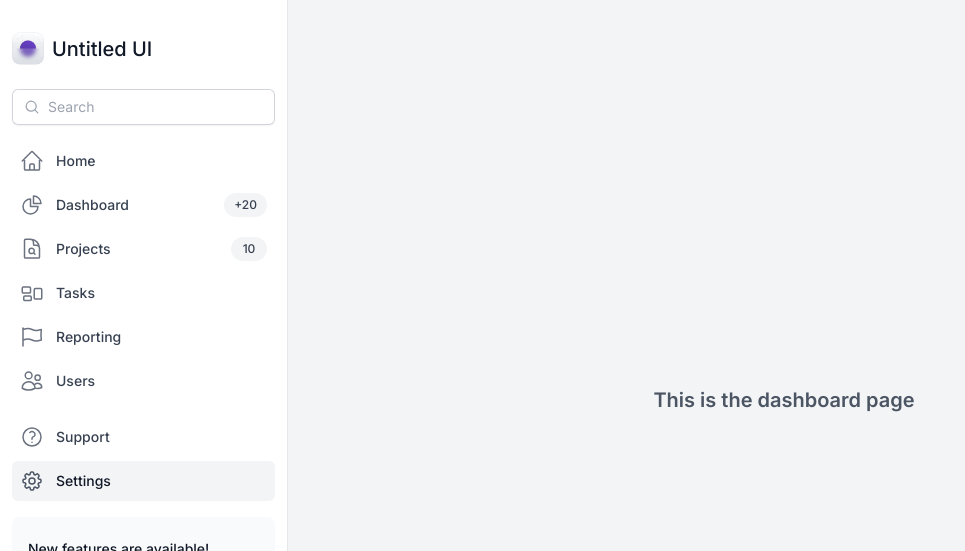
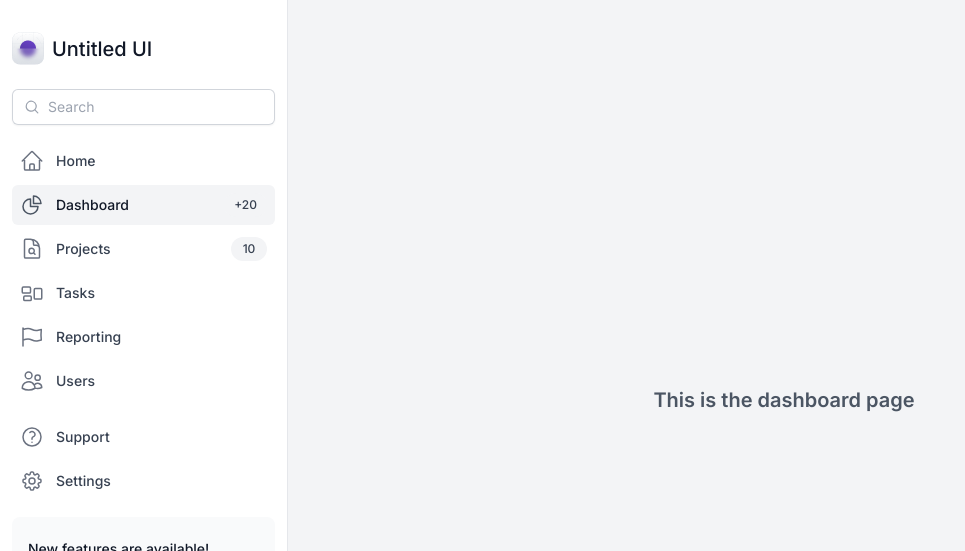
Before and after one commit to Bastieno/settings-page, a Next.js app: page /dashboard in a window 1280 px wide. Shown: the top 551 px of the page, without its empty margins (0-965 px from the left). Built offline with nearby package versions, Linux system fonts and the light colour scheme.

Commit message:
make the navigation links work

```diff
--- a/app/components/sidebar/Desktop.tsx
+++ b/app/components/sidebar/Desktop.tsx
@@ -4,7 +4,7 @@ import { ArrowRightOnRectangleIcon } from '@heroicons/react/24/outline';
 import { MagnifyingGlassIcon } from '@heroicons/react/20/solid';
 
 import { navigation, secondaryNavigation } from '@/app/data/navigation';
-import { classNames } from '@/app/utils/classNames';
+import { SidebarItem } from './SidebarItem';
 
 import appLogo from '../../../public/logos/app-logo.png';
 
@@ -24,7 +24,7 @@ export function DesktopSidebar() {
           Untitled UI
         </h1>
       </div>
-      {/* Sidebar component, swap this element with another sidebar if you like */}
+      {/* Sidebar component */}
       <div className='mt-2 flex flex-1 flex-col overflow-y-auto pt-1'>
         {/* Sidebar Search */}
         <div className='mt-2 px-3'>
@@ -54,64 +54,14 @@ export function DesktopSidebar() {
         <nav className='mt-4 px-3 flex-grow'>
           <div className='space-y-1'>
             {navigation.map((item) => (
-              <a
-                key={item.name}
-                href={item.href}
-                className={classNames(
-                  item.current
-                    ? 'bg-gray-100 text-gray-900'
-                    : 'text-gray-700 hover:bg-gray-50 hover:text-gray-900',
-                  'group flex items-center rounded-md px-2 py-2 text-sm font-medium'
-                )}
-                aria-current={item.current ? 'page' : undefined}
-              >
-                <item.icon
-                  className={classNames(
-                    item.current
-                      ? 'text-gray-600'
-                      : 'text-gray-500 group-hover:text-gray-600',
-                    'mr-3 h-6 w-6 flex-shrink-0'
-                  )}
-                  aria-hidden='true'
-                />
-                {item.name}
-                {item.count ? (
-                  <span
-                    className='ml-auto w-9 min-w-max whitespace-nowrap rounded-full bg-gray-100 px-2.5 py-0.5 text-center text-xs font-medium leading-5 text-gray-700'
-                    aria-hidden='true'
-                  >
-                    {item.count}
-                  </span>
-                ) : null}
-              </a>
+              <SidebarItem key={item.name} item={item} />
             ))}
           </div>
           {/* Secondary navigation */}
           <div className='mt-4'>
             <div className='mt-1 space-y-1'>
               {secondaryNavigation.map((item) => (
-                <a
-                  key={item.name}
-                  href={item.href}
-                  className={classNames(
-                    item.current
-                      ? 'bg-gray-100 text-gray-900'
-                      : 'text-gray-700 hover:bg-gray-50 hover:text-gray-900',
-                    'group flex items-center rounded-md px-2 py-2 text-sm font-medium'
-                  )}
-                  aria-current={item.current ? 'page' : undefined}
-                >
-                  <item.icon
-                    className={classNames(
-                      item.current
-                        ? 'text-gray-600'
-                        : 'text-gray-500 group-hover:text-gray-600',
-                      'mr-3 h-6 w-6 flex-shrink-0'
-                    )}
-                    aria-hidden='true'
-                  />
-                  {item.name}
-                </a>
+                <SidebarItem key={item.name} item={item} />
               ))}
             </div>
           </div>
--- a/app/components/sidebar/Mobile.tsx
+++ b/app/components/sidebar/Mobile.tsx
@@ -7,9 +7,9 @@ import {
   XMarkIcon,
 } from '@heroicons/react/24/outline';
 
+import { SidebarItem } from './SidebarItem';
 import { useNavContext } from '@/app/providers/NavProvider';
 import { navigation, secondaryNavigation } from '@/app/data/navigation';
-import { classNames } from '@/app/utils/classNames';
 
 import appLogo from '../../../public/logos/app-logo.png';
 
@@ -87,64 +87,14 @@ export function MobileSidebar() {
                     <nav className='mt-6 px-3 flex-grow'>
                       <div className='space-y-1'>
                         {navigation.map((item) => (
-                          <a
-                            key={item.name}
-                            href={item.href}
-                            className={classNames(
-                              item.current
-                                ? 'bg-gray-100 text-gray-900'
-                                : 'text-gray-700 hover:bg-gray-50 hover:text-gray-900',
-                              'group flex items-center rounded-md px-2 py-2 text-sm font-medium'
-                            )}
-                            aria-current={item.current ? 'page' : undefined}
-                          >
-                            <item.icon
-                              className={classNames(
-                                item.current
-                                  ? 'text-gray-600'
-                                  : 'text-gray-500 group-hover:text-gray-600',
-                                'mr-3 h-6 w-6 flex-shrink-0'
-                              )}
-                              aria-hidden='true'
-                            />
-                            {item.name}
-                            {item.count ? (
-                              <span
-                                className='ml-auto w-9 min-w-max whitespace-nowrap rounded-full bg-gray-100 px-2.5 py-0.5 text-center text-xs font-medium leading-5 text-gray-700'
-                                aria-hidden='true'
-                              >
-                                {item.count}
-                              </span>
-                            ) : null}
-                          </a>
+                          <SidebarItem key={item.name} item={item} />
                         ))}
                       </div>
                       <div className='mt-8'>
                         {/* Secondary navigation */}
                         <div className='mt-1 space-y-1'>
                           {secondaryNavigation.map((item) => (
-                            <a
-                              key={item.name}
-                              href={item.href}
-                              className={classNames(
-                                item.current
-                                  ? 'bg-gray-100 text-gray-900'
-                                  : 'text-gray-700 hover:bg-gray-50 hover:text-gray-900',
-                                'group flex items-center rounded-md px-2 py-2 text-sm font-medium'
-                              )}
-                              aria-current={item.current ? 'page' : undefined}
-                            >
-                              <item.icon
-                                className={classNames(
-                                  item.current
-                                    ? 'text-gray-600'
-                                    : 'text-gray-500 group-hover:text-gray-600',
-                                  'mr-3 h-6 w-6 flex-shrink-0'
-                                )}
-                                aria-hidden='true'
-                              />
-                              {item.name}
-                            </a>
+                            <SidebarItem key={item.name} item={item} />
                           ))}
                         </div>
                       </div>
--- /dev/null
+++ b/app/components/sidebar/SidebarItem.tsx
@@ -0,0 +1,45 @@
+'use client';
+import { usePathname } from 'next/navigation';
+import Link from 'next/link';
+
+import type { NavItem } from '@/app/data/navigation';
+import { classNames } from '@/app/utils/classNames';
+
+export function SidebarItem({ item }: { item: NavItem }) {
+  const { href, name, count, icon: Icon } = item;
+
+  const pathname = usePathname();
+  const isActive = pathname.includes(item.href);
+
+  return (
+    <Link
+      href={href}
+      className={classNames(
+        isActive
+          ? 'bg-gray-100 text-gray-900'
+          : 'text-gray-700 hover:bg-gray-50 hover:text-gray-900',
+        'group flex items-center rounded-md px-2 py-2 text-sm font-medium'
+      )}
+      aria-current={isActive ? 'page' : undefined}
+    >
+      <Icon
+        className={classNames(
+          isActive
+            ? 'text-gray-600'
+            : 'text-gray-500 group-hover:text-gray-600',
+          'mr-3 h-6 w-6 flex-shrink-0'
+        )}
+        aria-hidden='true'
+      />
+      {name}
+      {count ? (
+        <span
+          className='ml-auto w-9 min-w-max whitespace-nowrap rounded-full bg-gray-100 px-2.5 py-0.5 text-center text-xs font-medium leading-5 text-gray-700'
+          aria-hidden='true'
+        >
+          {count}
+        </span>
+      ) : null}
+    </Link>
+  );
+}
--- a/app/data/navigation.ts
+++ b/app/data/navigation.ts
@@ -9,38 +9,45 @@ import {
   RectangleGroupIcon,
 } from '@heroicons/react/24/outline';
 
-export const navigation = [
-  { name: 'Home', href: '#', icon: HomeIcon, current: false },
+export type NavItem = {
+  name: string;
+  href: string;
+  icon: typeof ChartPieIcon;
+  count?: string;
+};
+
+export const navigation: NavItem[] = [
+  { name: 'Home', href: '/home', icon: HomeIcon },
   {
     name: 'Dashboard',
-    href: '#',
+    href: '/dashboard',
     icon: ChartPieIcon,
-    current: false,
     count: '+20',
   },
   {
     name: 'Projects',
-    href: '#',
+    href: '/projects',
     icon: DocumentMagnifyingGlassIcon,
-    current: false,
     count: '10',
   },
   {
     name: 'Tasks',
-    href: '#',
+    href: '/tasks',
     icon: RectangleGroupIcon,
-    current: false,
   },
   {
     name: 'Reporting',
-    href: '#',
+    href: '/reporting',
     icon: FlagIcon,
-    current: false,
   },
-  { name: 'Users', href: '#', icon: UsersIcon, current: false },
+  { name: 'Users', href: '/users', icon: UsersIcon },
 ];
 
-export const secondaryNavigation = [
-  { name: 'Support', href: '#', icon: QuestionMarkCircleIcon, current: false },
-  { name: 'Settings', href: '#', icon: Cog8ToothIcon, current: true },
+export const secondaryNavigation: NavItem[] = [
+  {
+    name: 'Support',
+    href: '/support',
+    icon: QuestionMarkCircleIcon,
+  },
+  { name: 'Settings', href: '/settings', icon: Cog8ToothIcon },
 ];
```
